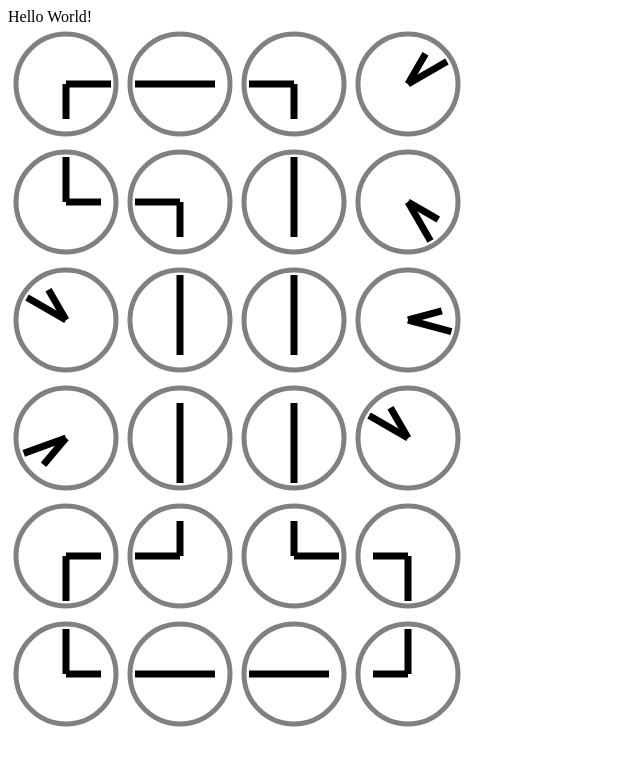
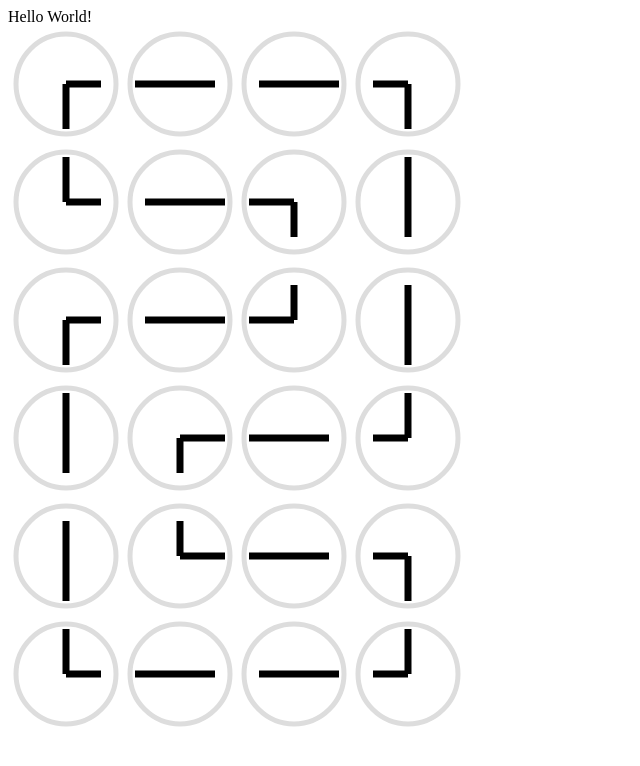
Before and after one commit to batroutman/fancy-clock, a plain HTML site: page index.html in a window 1280 px wide. Shown: the whole page, without its empty margins (0-640 px from the left). Drawn offline with Linux system fonts and the light colour scheme.

Commit message:
added preset for 2

```diff
--- a/fancy-clock/clock-component.js
+++ b/fancy-clock/clock-component.js
@@ -13,7 +13,7 @@ function ClockComponent(targetId) {
     this.canvasWidth = 100;
     this.canvasBackgroundColor = "white"
     this.clockBackgroundColor = "white";
-    this.ringColor = "grey";
+    this.ringColor = "#ddd";
     this.ringWeight = 5;
     this.hourColor = "black";
     this.minuteColor = "black";
--- a/fancy-clock/clock-number.js
+++ b/fancy-clock/clock-number.js
@@ -21,6 +21,15 @@ function ClockNumber(targetId) {
 
     }
 
+    this.transitionToNumber = function(number, duration) {
+        var config = this.positions[number];
+        for(var row = 0; row < this.clocks.length; row++){
+            for(var col = 0; col < this.clocks[row].length; col++){
+                this.clocks[row][col].transitionTo(config[row][col][0], config[row][col][1], duration);
+            }
+        }
+    }
+
     // initialization
     this.initPositions = function() {
         this.positions = new Array(10);
@@ -41,6 +50,15 @@ function ClockNumber(targetId) {
             [[230,200],[90,270],[90,270],[120,150]],
             [[0,270],[90,180],[90,0],[180,270]],
             [[0,90],[0,180],[0,180],[180,90]]
+        ];
+
+        this.positions[2] = [
+            [[0,270],[0,180],[180,0],[180,270]],
+            [[0,90],[180,0],[270,180],[270,90]],
+            [[0,270],[180,0],[90,180],[90,270]],
+            [[270,90],[270,0],[0,180],[180,90]],
+            [[90,270],[90,0],[0,180],[180,270]],
+            [[0,90],[0,180],[180,0],[180,90]]
         ];
     }
 
--- a/index.html
+++ b/index.html
@@ -25,7 +25,8 @@
         <script>
             function main() {
                 var clockNum = new ClockNumber("clock");
-                clockNum.changeNumber(1);
+                //clockNum.transitionToNumber(0, 5000);
+                clockNum.changeNumber(2);
             }
         </script>
 
```
